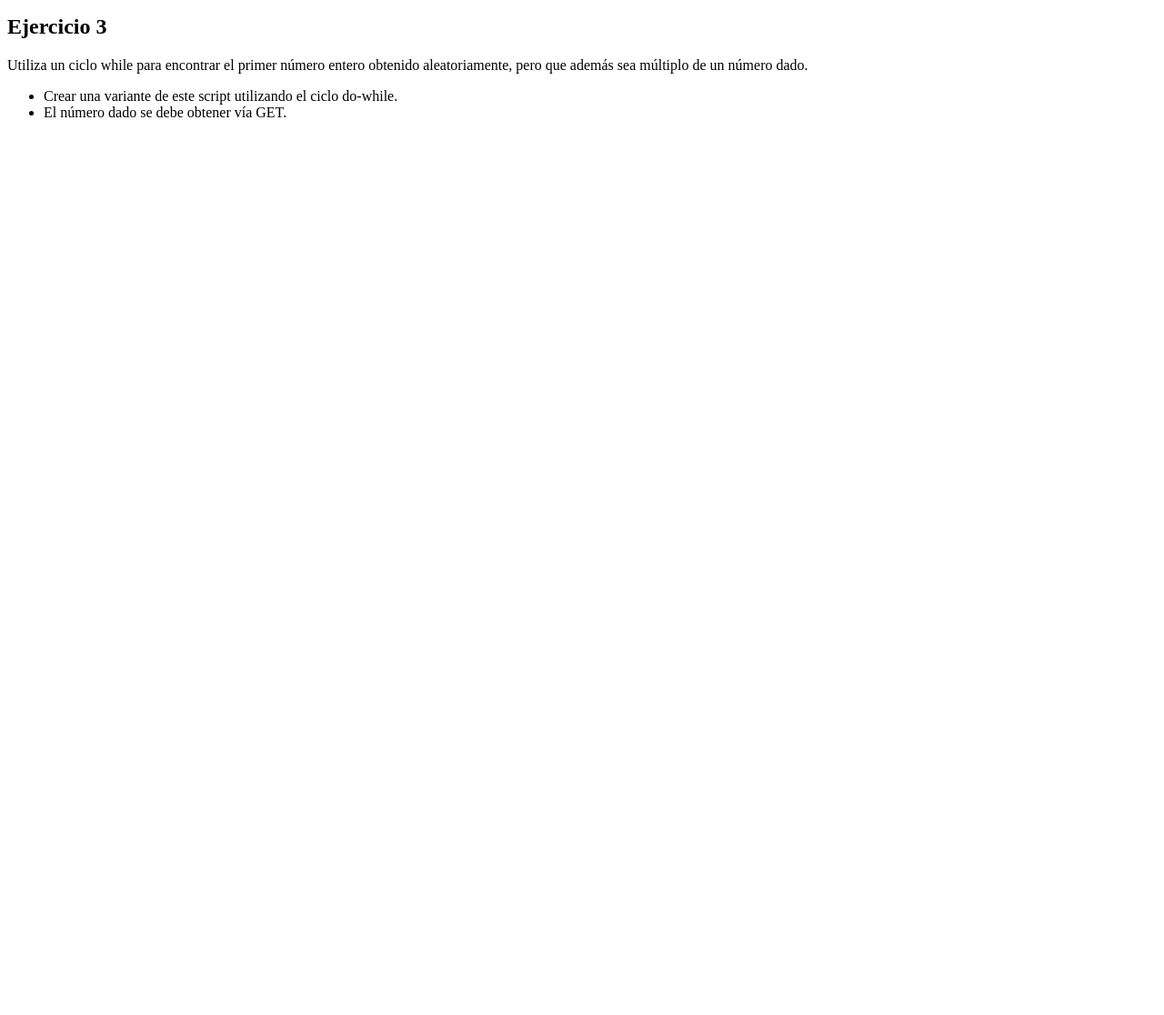
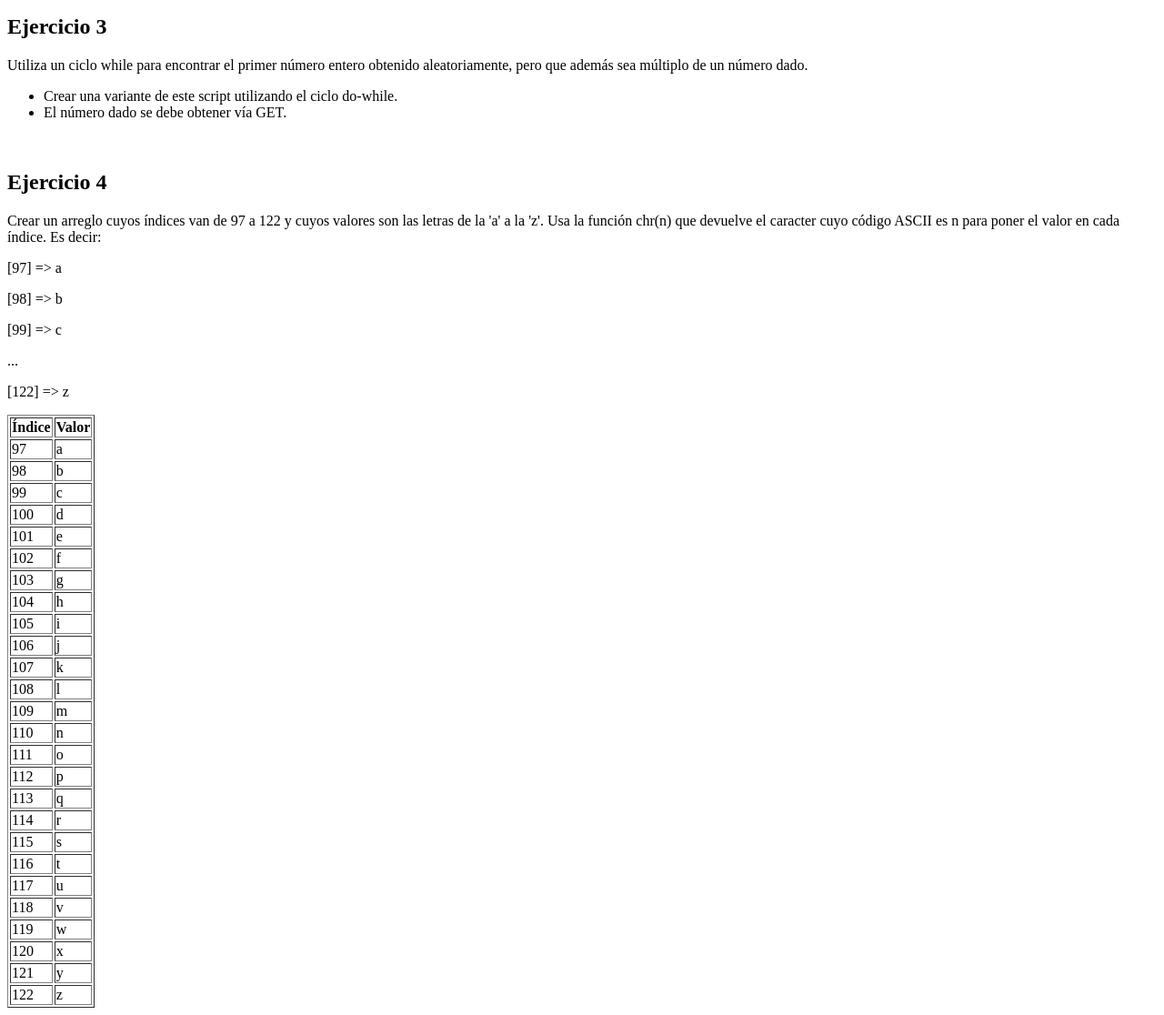
Before and after one commit to gtohhero/tecweb, a PHP site: page /tecweb/ in a window 1280 px wide. Shown: the part 425-1541 px from the top of the page at 91% size. Before the commit the page ends 554 px from the top, so only its background shows below. Run offline with PHP 8.4, Linux system fonts and the light colour scheme.

Commit message:
se agregó función abecedarioASCII en src/funciones.php; además de que se agregó ejercicio 4, este último usa la función anterior

```diff
--- a/practicas/p06/index.php
+++ b/practicas/p06/index.php
@@ -59,5 +59,18 @@
             doWhileNum($_GET['num2'], $bool);
         }
     ?>
+
+    <h2>Ejercicio 4</h2>
+    <p>Crear un arreglo cuyos índices van de 97 a 122 y cuyos valores son las letras de la 'a' a la 'z'. Usa la función chr(n) que devuelve el caracter cuyo código ASCII es n para poner el valor en cada índice. Es decir:</p>
+    <p>[97] => a</p>
+    <p>[98] => b</p>
+    <p>[99] => c</p>
+    <p>...</p>
+    <p>[122] => z</p>
+
+    <?php
+        $arreglo=[];
+        abecedarioASCII($arreglo);
+    ?>
 </body>
 </html>
--- a/practicas/p06/src/funciones.php
+++ b/practicas/p06/src/funciones.php
@@ -66,4 +66,16 @@
             }
         }while($encontrado==false);
     }
+
+    function abecedarioASCII($arreglo) {
+        for($i=97; $i<123; $i++) {
+            $arreglo[$i]=chr($i);
+        }
+        echo '<table border="1">';
+        echo '<tr><th>Índice</th><th>Valor</th></tr>';
+        foreach($arreglo as $key => $value) {
+            echo '<tr> <td>'. $key .'</td> <td>'. $value .'</td> </tr>';
+        }
+        echo '</table>';
+    }
   ?>
```
